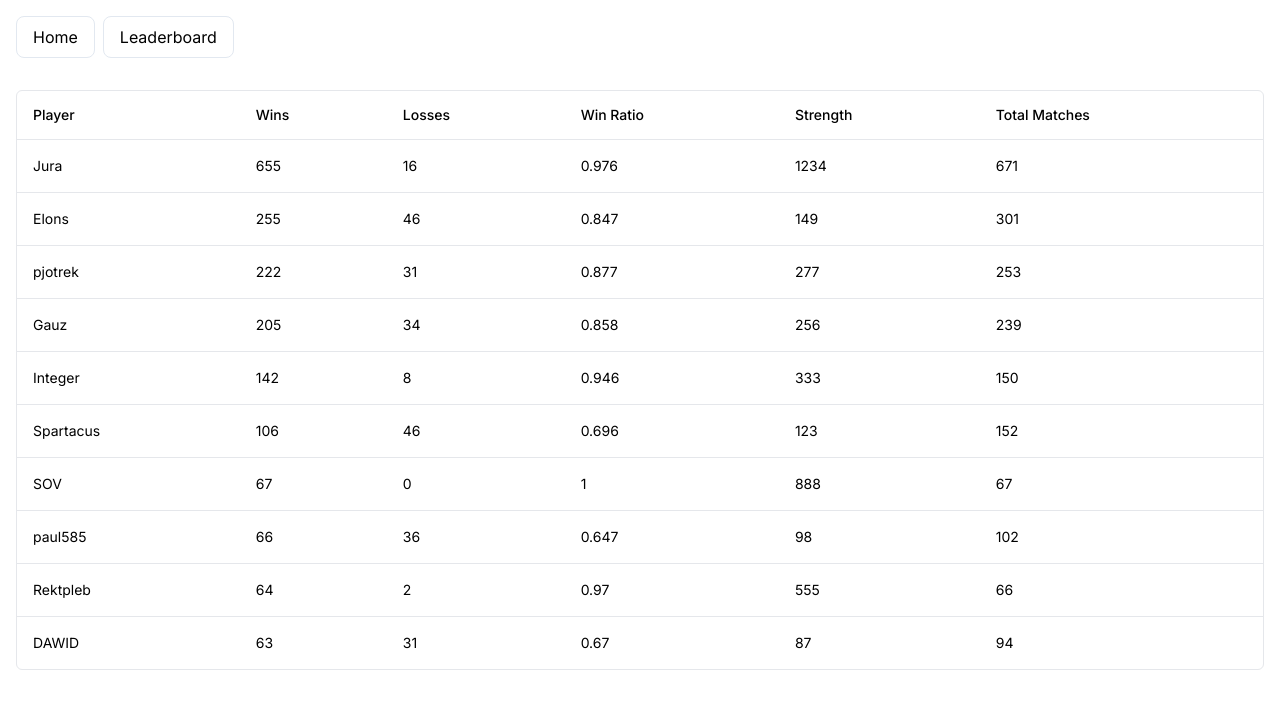
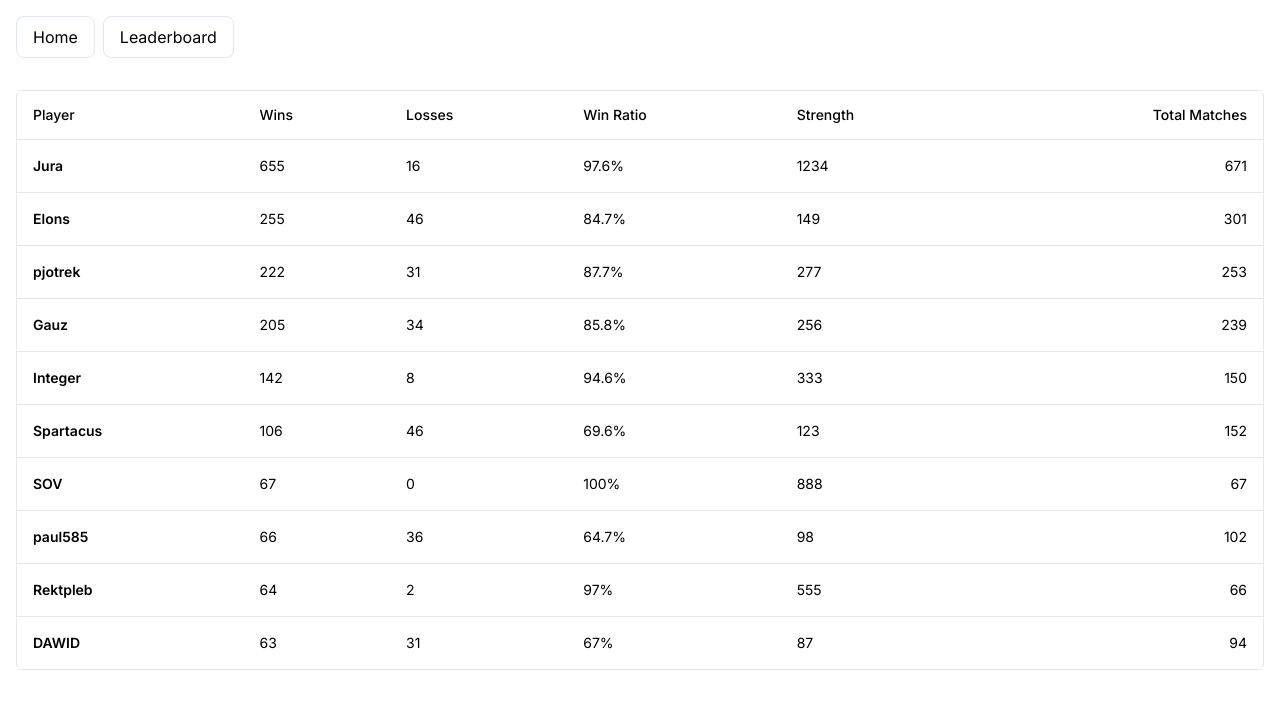
Before and after one commit to sov3333/omnikingdoms-leaderboard, a Next.js app: page /leaderboard in a window 1280 px wide. Shown: the top 708 px of the page. Built offline with nearby package versions, Linux system fonts and the light colour scheme.

Commit message:
fix: column definitions to format headers/cells

```diff
--- a/src/app/leaderboard/columns.tsx
+++ b/src/app/leaderboard/columns.tsx
@@ -17,6 +17,10 @@ export const columns: ColumnDef<Player>[] = [
     {
         accessorKey: "name",
         header: "Player",
+        cell: ({ row }) => {
+            const NAME: string = row.getValue("name")
+            return <div className="font-semibold">{NAME}</div>
+        },
     },
     {
         accessorKey: "wins",
@@ -29,6 +33,10 @@ export const columns: ColumnDef<Player>[] = [
     {
         accessorKey: "winRatio",
         header: "Win Ratio",
+        cell: ({ row }) => {
+            const WIN_RATE: number = row.getValue("winRatio")
+            return <div>{WIN_RATE * 100}%</div>
+        },
     },
     {
         accessorKey: "strength",
@@ -36,6 +44,10 @@ export const columns: ColumnDef<Player>[] = [
     },
     {
         accessorKey: "totalMatches",
-        header: "Total Matches",
+        header: () => <div className="text-right">Total Matches</div>,
+        cell: ({ row }) => {
+            const TOTAL_MATCHES: number = row.getValue("totalMatches")
+            return <div className="text-right">{TOTAL_MATCHES}</div>
+        },
     },
 ]
```
